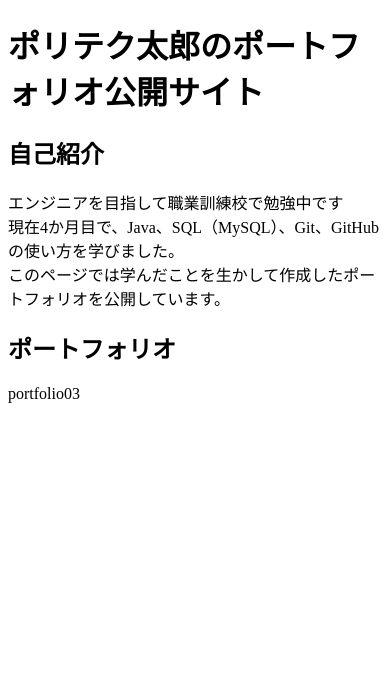
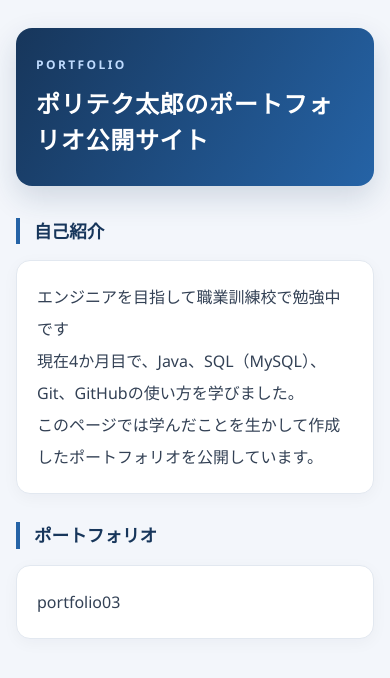
Before and after one commit to yoshiffdq-ux/yoshiffdq-ux.github.io, a plain HTML site: page index.html in a window 390 px wide. Drawn offline with Linux system fonts and the light colour scheme.

Commit message:
feat: css追加
cssを追加。それに伴ってindex.htmlに下記の変更を実施
- headタグ内にlinkタグ追加
- pタグにclass追加

```diff
--- /dev/null
+++ b/CSS/style.css
@@ -0,0 +1,140 @@
+@charset "UTF-8";
+/* 余白や枠線を含めて、要素のサイズを計算する */
+* {
+    box-sizing: border-box;
+}
+
+/* ページ全体の背景 */
+html {
+    min-height: 100%;
+    background-color: #f3f6fb;
+}
+
+/* コンテンツを中央に配置する */
+body {
+    max-width: 960px;
+    margin: 0 auto;
+    padding: 56px 24px 80px;
+
+    font-family: "Segoe UI", "Hiragino Kaku Gothic ProN",
+        "Yu Gothic", Meiryo, sans-serif;
+
+    color: #334155;
+    line-height: 1.8;
+    overflow-wrap: anywhere;
+}
+
+/* サイトのタイトル */
+h1 {
+    margin: 0 0 44px;
+    padding: 40px 36px;
+    border-radius: 20px;
+
+    background: linear-gradient(120deg, #17365b, #2563a6);
+    box-shadow: 0 12px 30px rgba(23, 54, 91, 0.16);
+
+    color: #ffffff;
+    font-size: clamp(1.5rem, 3.5vw, 2.1rem);
+    line-height: 1.5;
+    letter-spacing: 0.03em;
+}
+
+/* タイトルの上に添える小さなラベル */
+h1::before {
+    content: "PORTFOLIO";
+    display: block;
+    margin-bottom: 12px;
+
+    color: #bfdbfe;
+    font-size: 0.75rem;
+    font-weight: 600;
+    letter-spacing: 0.2em;
+}
+
+/* 「自己紹介」「ポートフォリオ」の見出し */
+h2 {
+    margin: 36px 0 16px;
+    padding-left: 14px;
+    border-left: 4px solid #2563a6;
+
+    color: #17365b;
+    font-size: 1.25rem;
+    line-height: 1.5;
+}
+
+/* 本文を白いカードとして表示する */
+p {
+    margin: 0;
+    padding: 24px 28px;
+
+    border: 1px solid #e2e8f0;
+    border-radius: 14px;
+    background-color: #ffffff;
+    box-shadow: 0 4px 16px rgba(15, 23, 42, 0.04);
+
+    line-height: 2;
+}
+
+/* 作品紹介用のカード */
+.portfolio-card {
+    padding: 28px;
+    border-top: 3px solid #2563a6;
+
+    color: #17365b;
+    font-size: 1.15rem;
+    font-weight: 700;
+}
+
+/* 作品名の上に添える小さなラベル */
+.portfolio-card::before {
+    content: "PROJECT";
+    display: block;
+    margin-bottom: 8px;
+
+    color: #64748b;
+    font-size: 0.7rem;
+    font-weight: 600;
+    letter-spacing: 0.15em;
+}
+
+/* リンクを追加した場合の見た目 */
+a {
+    color: #1d5c9f;
+    text-decoration-thickness: 1px;
+    text-underline-offset: 4px;
+}
+
+/* リンクにマウスを乗せたとき */
+a:hover {
+    color: #123b68;
+    text-decoration-thickness: 2px;
+}
+
+/* キーボードでリンクを選択したとき */
+a:focus-visible {
+    outline: 3px solid #2563a6;
+    outline-offset: 5px;
+}
+
+/* スマートフォンなど、画面が狭い場合 */
+@media (max-width: 600px) {
+    body {
+        padding: 28px 16px 48px;
+    }
+
+    h1 {
+        margin-bottom: 32px;
+        padding: 28px 20px;
+        border-radius: 16px;
+    }
+
+    h2 {
+        margin-top: 28px;
+        font-size: 1.1rem;
+    }
+
+    p,
+    .portfolio-card {
+        padding: 20px;
+    }
+}
--- a/index.html
+++ b/index.html
@@ -3,7 +3,8 @@
 <head>
     <meta charset="UTF-8">
     <meta name="viewport" content="width=device-width, initial-scale=1.0">
-    <title>ポートフォリオ公開サイト</title>
+    <link rel="stylesheet" href="CSS/style.css">
+	<title>ポートフォリオ公開サイト</title>
 </head>
 <body>
     <h1>ポリテク太郎のポートフォリオ公開サイト</h1>
@@ -14,6 +15,6 @@
         このページでは学んだことを生かして作成したポートフォリオを公開しています。
     </p>
     <h2>ポートフォリオ</h2>
-    <p>portfolio03</p>
+    <p calss = "portfolio-card">portfolio03</p>
 </body>
 </html>
```
Also changed, not shown: 1 other file.
